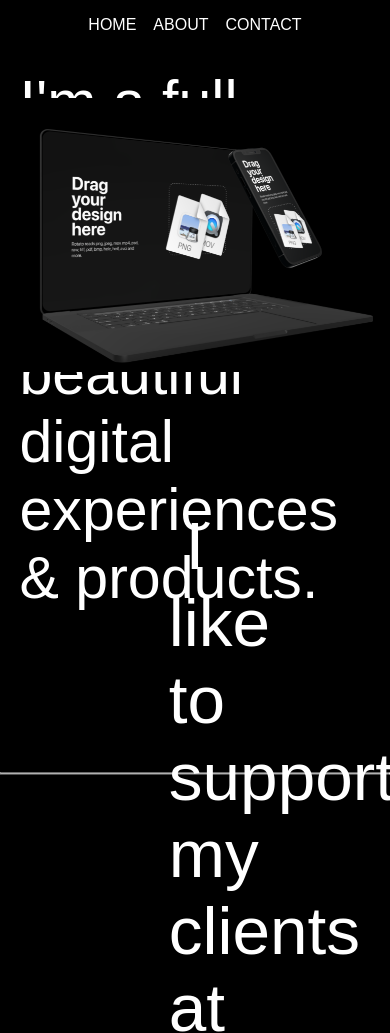
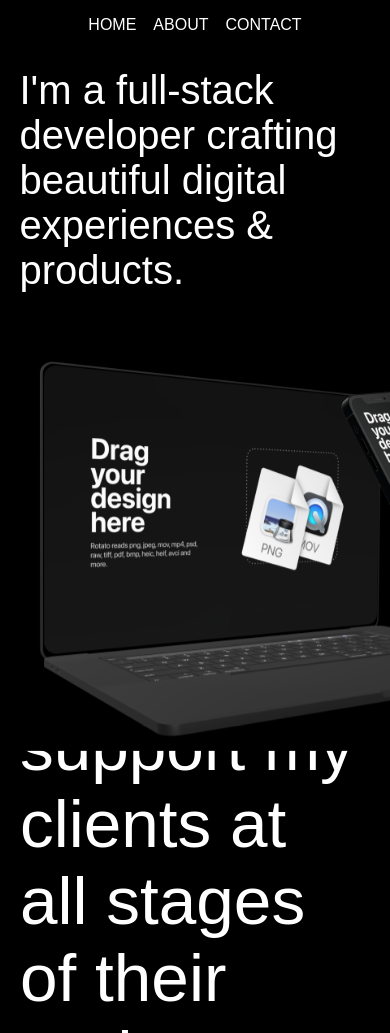
Before and after one commit to BilleteRuso/portfolioMockup, a plain HTML site: page pages/about.html in a window 390 px wide. Shown: the top 1033 px of the page. Drawn offline with Linux system fonts and the light colour scheme.

Commit message:
prueba about

```diff
--- a/css/style.css
+++ b/css/style.css
@@ -205,8 +205,6 @@ li a{
 .pChido{
     font-weight: 100;
     margin: 2px;
-    font-size: 4vh;
-    text-align: left;
     font-family: Arial, Helvetica, sans-serif;
     font-size: 8vh;
     text-align: center;
@@ -219,9 +217,6 @@ li a{
 }
 .pChido1{
     font-weight: 100;
-    margin: 2px;
-    font-size: 4vh;
-    text-align: left;
     font-family: Arial, Helvetica, sans-serif;
     font-size: 8vh;
     text-align: center;
@@ -372,7 +367,33 @@ li a{
 }
 @media (max-width: 910px) {
     .yoSoy{
-        font-size: 7vh;
+        font-size: 2.5rem;
+        text-align: left;
+        font-weight: 200;
+        position: sticky;
+        top: 8vh;
+    }
+
+    .project0{
+        width: 200vw;
+        margin-left: -30vw;
+        top: 80vw;
+    }
+    .hrProject0{
+        display: none;
+    }
+    .project1{
+        max-width: 200vw;
+        margin-left: -55vw;
+        top: 50vh;
+        z-index: 1;
+    }
+    .pChido{
+        font-weight: 100;
+        text-align: left;
+        font-family: Arial, Helvetica, sans-serif;
+        position: sticky;
+        margin: 20px;
     }
 
 
```
